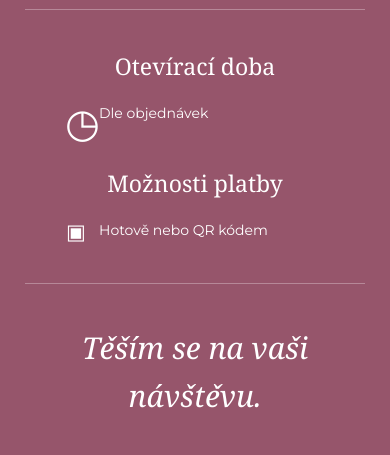
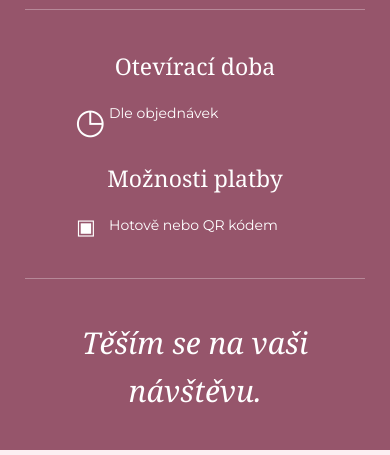
Before and after one commit to ZajaIT/Ivana_Peckova, a plain HTML site: page index.html in a window 390 px wide. Shown: the part 6150-6605 px from the top of the page. Drawn offline with Linux system fonts and the light colour scheme.

Commit message:
Update index.html

```diff
--- a/index.html
+++ b/index.html
@@ -1571,7 +1571,7 @@
 @media (max-width: 767px) {
 
   .footer-clock {
-    font-size: 40px;
+    font-size: 35px;
     line-height: 1;
   }
 
@@ -1581,7 +1581,7 @@
 
   .footer-column:not(.footer-signature) > p,
   .footer-social {
-    padding-left: 40px;
+    padding-left: 50px;
   }
 
 }
```
